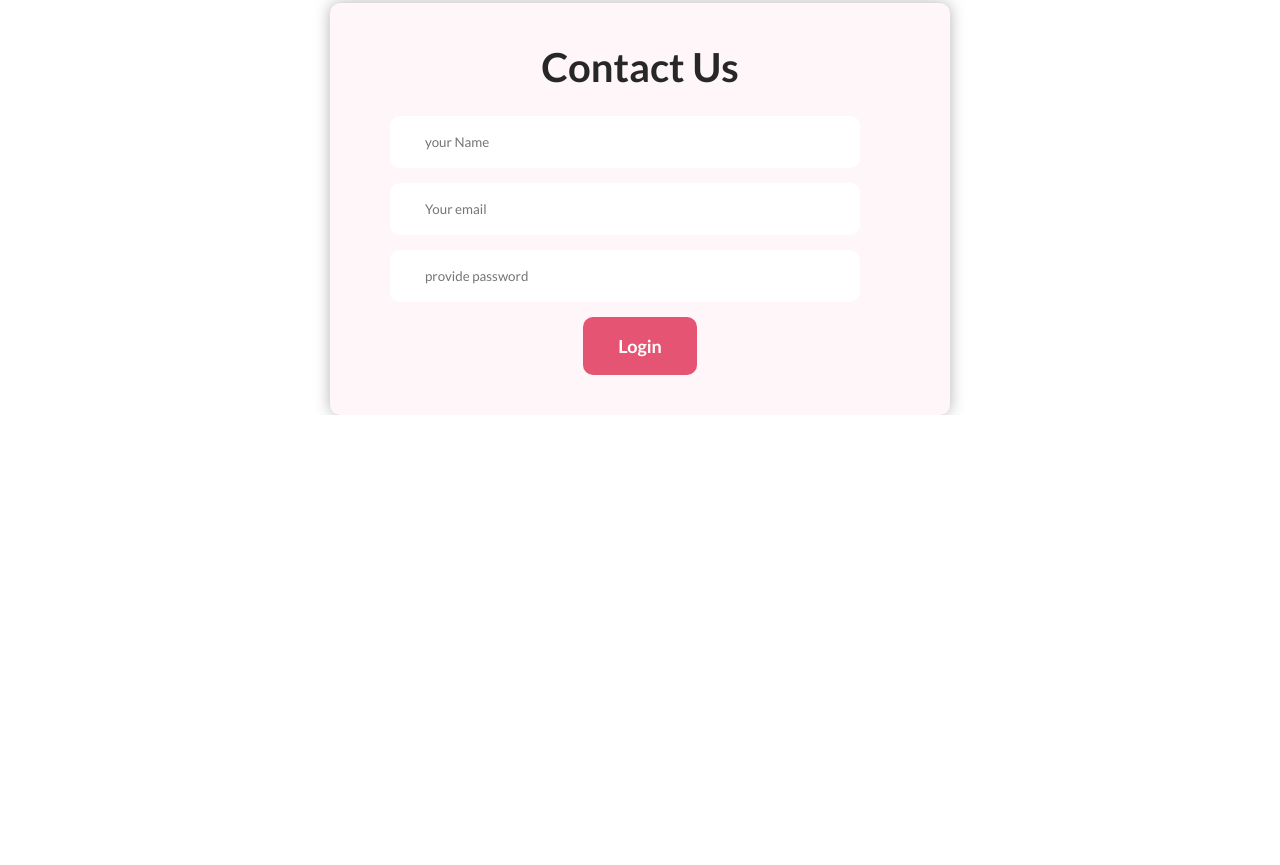
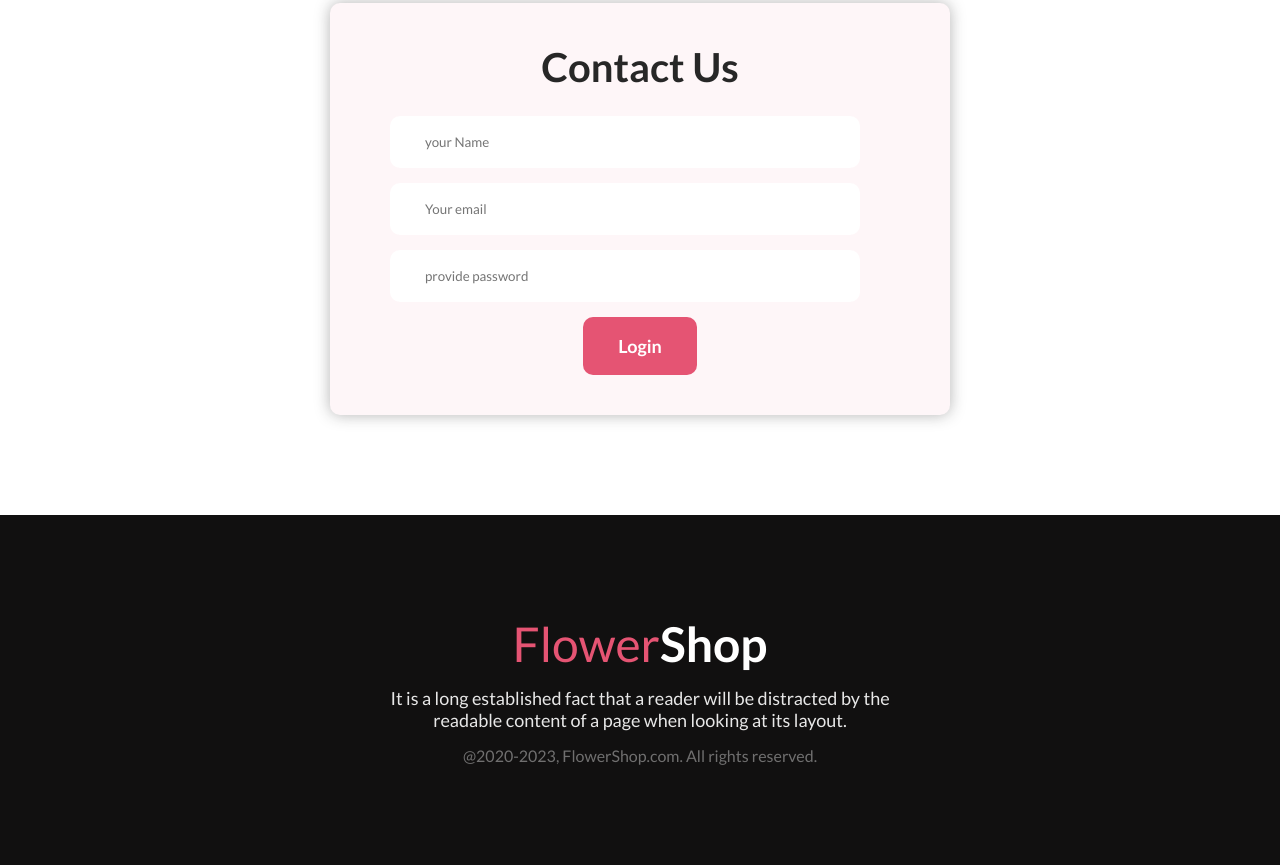
Before and after one commit to web-subran/flower-shop, a plain HTML site: page index.html in a window 1280 px wide. Shown: the part 3735-4600 px from the top of the page. Before the commit the page ends 4150 px from the top, so only its background shows below. Drawn offline with Linux system fonts and the light colour scheme.

Commit message:
Implement Footer Section

```diff
--- a/index.html
+++ b/index.html
@@ -118,5 +118,14 @@
             </div>
         </section>
     </main>
+
+    <!-- Footer Section Start -->
+    <footer class="footer">
+        <div class="footer-container">
+            <h2 class="footer-title"><span style="color: #E55473;">Flower</span>Shop</h2>
+            <p class="footer-description">It is a long established fact that a reader will be distracted by the readable content of a page when looking at its layout.</p>
+            <p class="copyright">@2020-2023, FlowerShop.com. All rights reserved.</p>
+        </div>
+    </footer>
 </body>
 </html>
--- a/styles/styles.css
+++ b/styles/styles.css
@@ -190,3 +190,31 @@ main{
     border: 0;
     border-radius: 10px;
 }
+
+/* Footer Section Start */
+.footer{
+    background-color: #111010;
+    text-align: center;
+    color: #fff;
+    padding: 100px;
+    margin-top: 100px;
+}
+
+.footer-title{
+    font-size: 48px;
+    font-weight: 700;
+    margin-bottom: 15px;
+}
+
+.footer-description{
+    font-size: 18px;
+    color: rgba(255, 255, 255, 0.90);
+    width: 550px;
+    margin: 0 auto;
+}
+
+.copyright{
+    font-size: 16px;
+    color: rgba(255, 255, 255, 0.40);
+    margin-top: 15px;
+}
```
